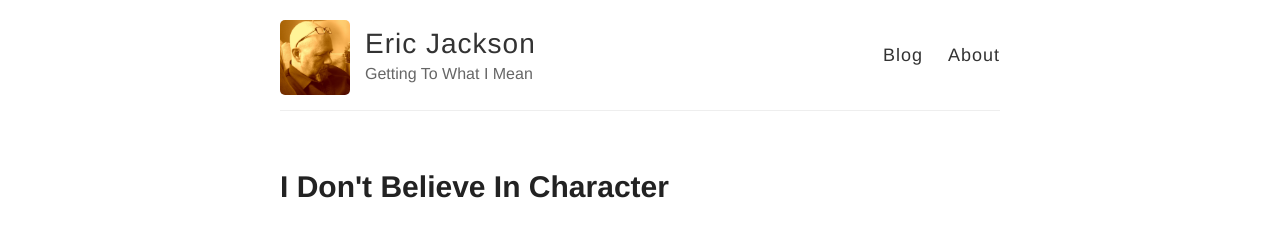
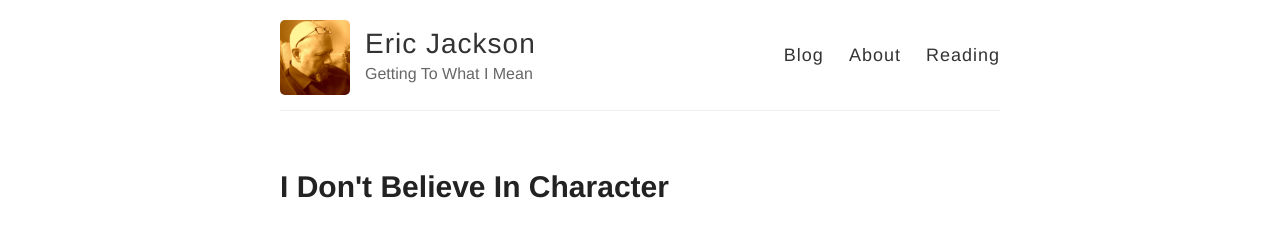
Before and after one commit to ejaxon/ejaxon.github.io, a Jekyll site: the page built from index.html, in a window 1280 px wide. Shown: the top 230 px of the page. Built offline with Jekyll 4.4.1, drawn with Linux system fonts in a browser that asks for light colours.

Commit message:
reading again

```diff
--- a/_layouts/default.html
+++ b/_layouts/default.html
@@ -29,6 +29,7 @@
           <nav>
             <a href="{{ site.baseurl }}/">Blog</a>
             <a href="{{ site.baseurl }}/about">About</a>
+            <a href="{{ site.baseurl }}/reading">Reading</a>
           </nav>
         </header>
       </div>
```
